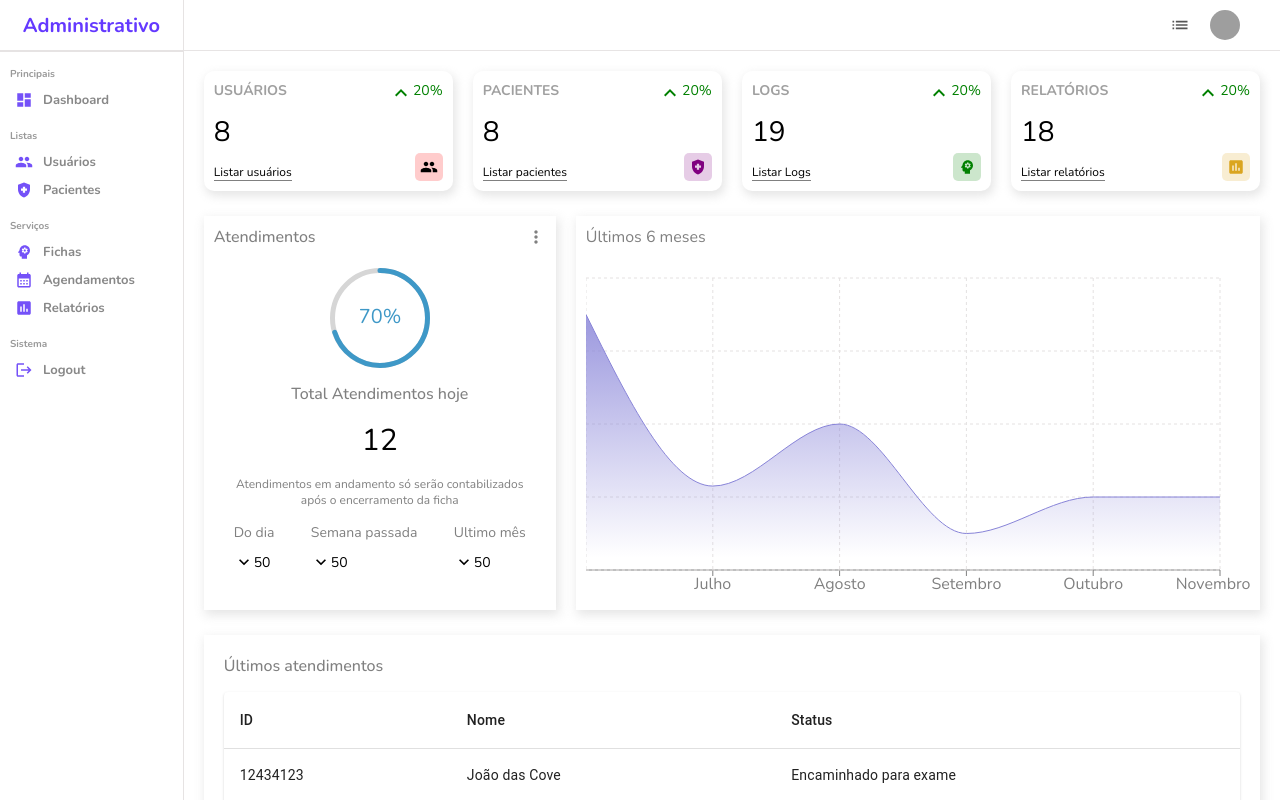
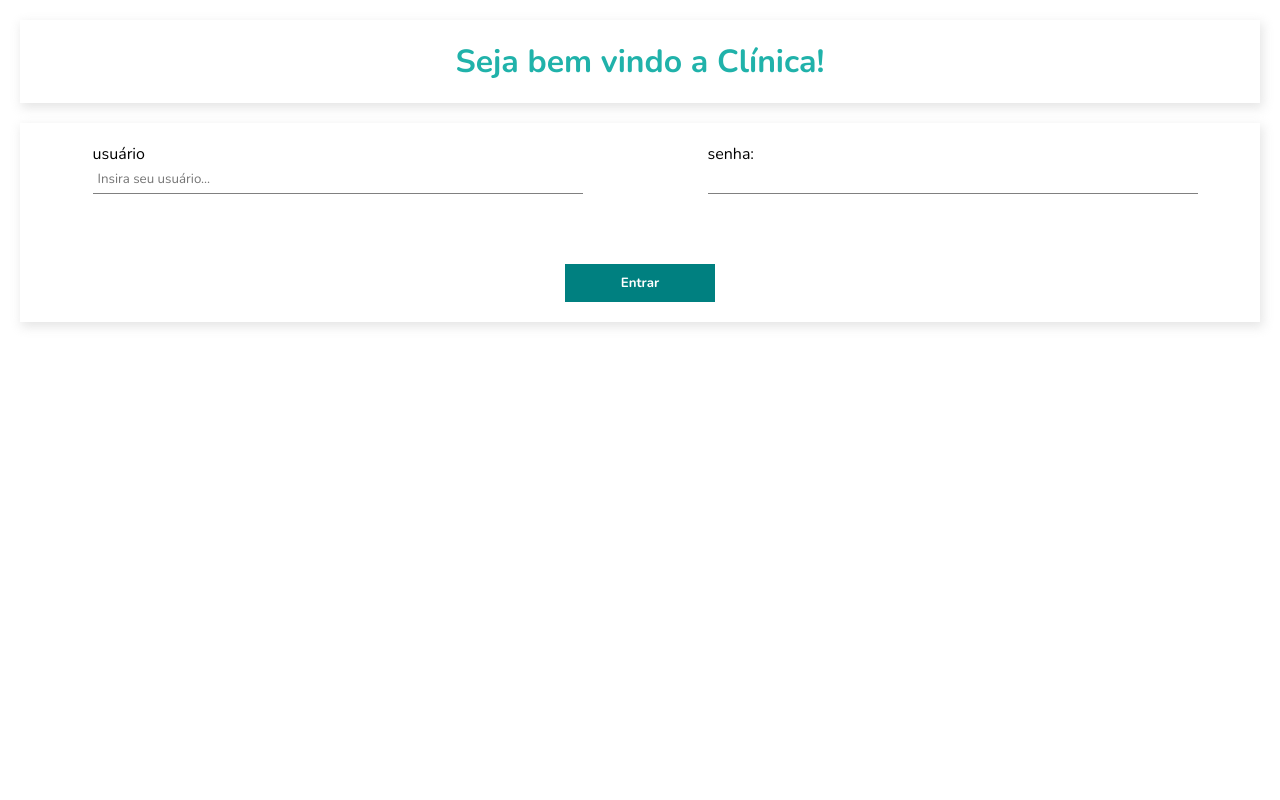
Before and after one commit to FSantosx/clinic-node, a React (Create React App) app in the folder app/ui/: page / in a window 1280 px wide. Shown: the top 800 px of the page. Built offline with nearby package versions, Linux system fonts and the light colour scheme; grey boxes are pictures that could not be loaded.

Commit message:
add login

```diff
--- a/app/ui/src/components/sidebar/Sidebar.jsx
+++ b/app/ui/src/components/sidebar/Sidebar.jsx
@@ -10,6 +10,12 @@ import AssessmentIcon from '@mui/icons-material/Assessment';
 import { Link } from 'react-router-dom';
 
 export const Sidebar = () => {
+
+    function logout() {
+        sessionStorage.clear();
+        window.location.href = '/';
+    }
+
     return (
         <div className='sidebar'>
             <div className="top">
@@ -62,7 +68,7 @@ export const Sidebar = () => {
                     <p className="title">Sistema</p>
                     <li>
                         <LogoutIcon className="icon" />
-                        <span>Logout</span>
+                        <span onClick={logout}>Logout</span>
                     </li>
                 </ul>
             </div>
--- a/app/ui/src/formSource.js
+++ b/app/ui/src/formSource.js
@@ -17,3 +17,8 @@ export const patientInputs = [
     { id: 6, label: "Endereço", type: "text", placeholder: "King Landing" },
     { id: 7, label: "País", type: "text", placeholder: "Westeros" },
 ]
+
+export const loginInputs = [
+    { id: 1, label: "Login", type: "text", placeholder: "Digite o usuário..." },
+    { id: 1, label: "Senha", type: "password", placeholder: "" }
+]
--- a/app/ui/src/index.js
+++ b/app/ui/src/index.js
@@ -14,13 +14,14 @@ import { userInputs, patientInputs } from './formSource';
 import { Schedule } from './pages/schedule/Schedule';
 
 const root = ReactDOM.createRoot(document.getElementById('root'));
+
 root.render(
     <React.StrictMode>
         <BrowserRouter>
             <Routes>
                 <Route path="/">
                     <Route index element={<Home />} />
-                    <Route path='login' element={<Login />} />
+                    <Route path='login' element={<Login  />} />
                     <Route path='users'>
                         <Route index element={<List title="users" />} />
                         <Route path=':id' element={<Single />} />
--- a/app/ui/src/pages/home/Home.jsx
+++ b/app/ui/src/pages/home/Home.jsx
@@ -4,9 +4,17 @@ import { Navbar } from '../../components/navbar/Navbar'
 import { Sidebar } from '../../components/sidebar/Sidebar'
 import { TableList }  from '../../components/table/TableList'
 import { Widget } from '../../components/widget/Widget'
+import { useState } from 'react'
 import './home.scss'
+import { Login } from '../login/Login';
+
 
 export const Home = () => {
+
+    if(!sessionStorage.getItem('tok')){
+        return <Login />
+    }
+
     return (
         <div className='home'>
             <Sidebar />
--- a/app/ui/src/pages/login/Login.jsx
+++ b/app/ui/src/pages/login/Login.jsx
@@ -1,7 +1,55 @@
-import React from 'react'
+import React, {useState} from 'react'
+import {Redirect} from 'react-router-dom'
+import './login.scss'
+import { Home } from '../home/Home';
+import { WindowSharp } from '@mui/icons-material';
 
-export const Login = () => {
-  return (
-    <div>Login</div>
-  )
+
+export const Login = ({ setToken="" }) => {
+
+    const [user, setUser] = useState('');
+    const [pass, setPass] = useState('');
+
+    const handleSubmit = event => {
+      event.preventDefault();
+
+      if(user === 'santos' && pass === '12345') {
+          setToken = "0ue023ud02ud0293ud";
+          sessionStorage.setItem('tok', setToken);
+          window.location.href = '/';
+      } else {
+          let e = document.getElementsByClassName('message')[0];
+          e.textContent = "Usuário ou senha inválidos! Tente novamente."
+      }
+
+      setUser('');
+      setPass('');
+    };
+
+    return (
+        <div className='login'>
+            <div className="loginContainer">
+                <div className="top">
+                    <h1>Seja bem vindo a Clínica!</h1>
+                </div>
+                <div className="bottom">
+                    <div className="right">
+                        <form onSubmit={handleSubmit}>
+                            <div className="formInput" key="user">
+                                <label>usuário</label>
+                                <input type="text" placeholder="Insira seu usuário..." onChange={event => setUser(event.target.value)} value={user} />
+                            </div>
+
+                            <div className="formInput" key="pass">
+                                <label>senha:</label>
+                                <input type="password" placeholder="" onChange={event => setPass(event.target.value)} value={pass} />
+                            </div>
+                            <div className='message'></div>
+                            <div className="button"><button type="submit">Entrar</button></div>
+                        </form>
+                    </div>
+                </div>
+            </div>
+        </div>
+    )
 }
--- /dev/null
+++ b/app/ui/src/pages/login/login.scss
@@ -0,0 +1,94 @@
+.login {
+    width: 100%;
+    display: flex;
+
+    .loginContainer {
+        flex: 6;
+
+        .top,
+        .bottom {
+            -webkit-box-shadow: 2px 4px 10px 1px rgba(0, 0, 0, 0.47);
+            box-shadow: 2px 4px 10px 1px rgba(201, 201, 201, 0.47);
+            padding: 20px;
+            margin: 20px;
+            display: flex;
+
+            h1 {
+                color: lightseagreen;
+                text-align: center;
+                margin: 0 auto;
+            }
+
+            .left {
+                flex: 1;
+                text-align: center;
+
+                img {
+                    width: 100px;
+                    height: 100px;
+                    border-radius: 50%;
+                    object-fit: cover;
+
+                }
+            }
+
+            .right {
+                flex: 2;
+
+                form {
+                    display: flex;
+                    flex-wrap: wrap;
+                    gap: 30px;
+                    justify-content: space-around;
+
+                    .formInput {
+                        width: 40%;
+
+                        label {
+                            display: flex;
+                            align-items: center;
+                            gap: 10px;
+
+                            .icon {
+                                cursor: pointer;
+                            }
+                        }
+
+                        input {
+                            width: 100%;
+                            padding: 5px;
+                            border: none;
+                            border-bottom: 1px solid gray;
+
+                        }
+                    }
+
+                    button {
+                        width: 150px;
+                        padding: 10px;
+                        border: none;
+                        background-color: teal;
+                        color: white;
+                        font-weight: bold;
+                        cursor: pointer;
+                        margin-top: 10px;
+
+                    }
+
+                    div.button {
+                        width:100%;
+                        text-align: center;
+                    }
+
+                    div.message {
+                        color:#990000;
+                        width: 100%;
+                        text-align: center;
+                    }
+                }
+            }
+        }
+
+
+    }
+}
```
